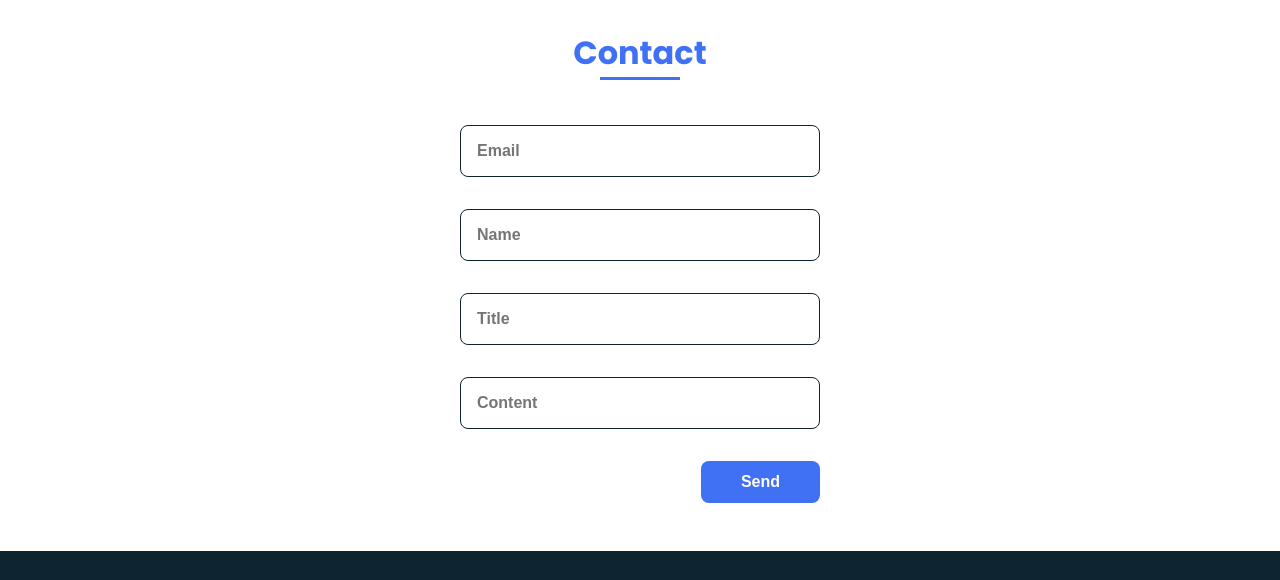
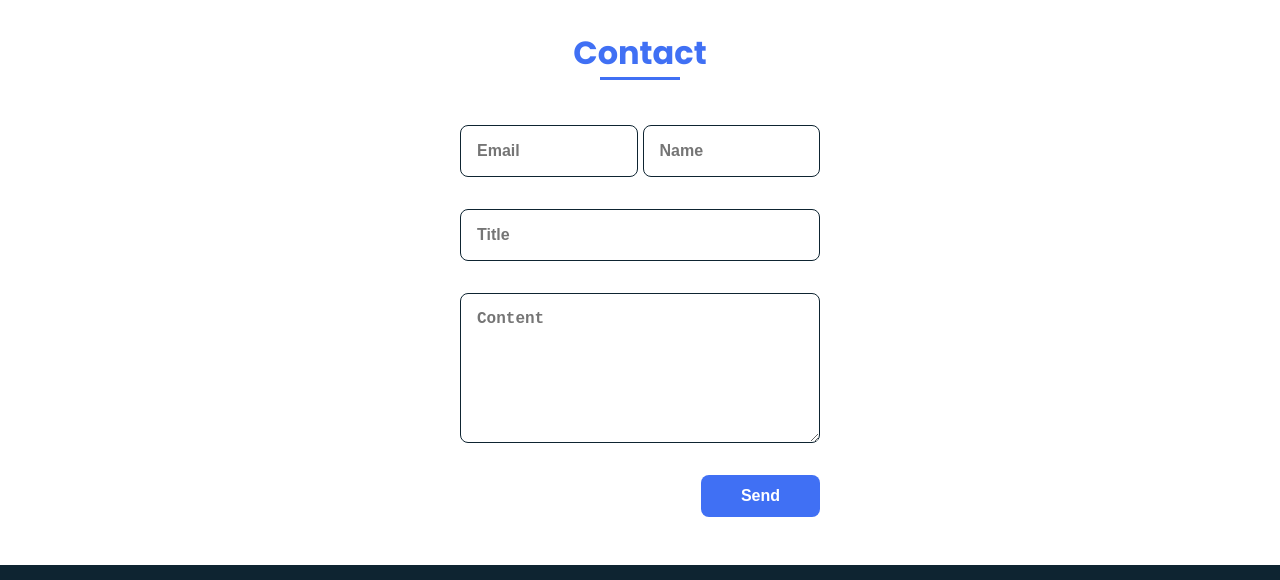
Before and after one commit to RazKirsha/Portfolio_RazK, a plain HTML site: page index.html in a window 1280 px wide. Shown: the part 3480-4060 px from the top of the page. Drawn offline with nearby package versions, Linux system fonts and the light colour scheme.

Commit message:
contact form edit

```diff
--- a/assets/css/styles.css
+++ b/assets/css/styles.css
@@ -460,6 +460,23 @@ img{
     height: 10em;
 }
 
+.email_me {
+  display: flex;
+  flex-direction: column;
+}
+
+.email_one {
+  display: flex;
+}
+
+.contact_email {
+  margin-right: 5px;
+}
+
+.contact_content {
+  height: 150px;
+}
+
 @media screen and (max-width: 900px) {
   .home__img{
     top: 25%;
--- a/index.html
+++ b/index.html
@@ -219,12 +219,15 @@
                 <h2 class="section-title">Contact</h2>
 
                 <div class="contact__container bd-grid">
-                    <form action="https://formsubmit.co/raz.kirsha@gmail.com" class="contact__form" method="POST">
-                        <input type="email" placeholder="Email" class="contact__input" name="email" required>
-                        <input type="text" placeholder="Name" class="contact__input" name="name" required>
+                    <form action="https://formsubmit.co/raz.kirsha@gmail.com" class="contact__form email_me" method="POST">
+                        <div class="email_one">
+                            <input type="email" placeholder="Email" class="contact__input contact_email" name="email" required>
+                            <input type="text" placeholder="Name" class="contact__input" name="name" required>
+                        </div>
                         <input type="text" placeholder="Title" class="contact__input" name="title" required>
-                        <input type="textarea" placeholder="Content" class="contact__input" name="content" required>
+                        <textarea placeholder="Content" class="contact__input contact_content" name="content" required></textarea>
                         <input type="hidden" name="_next" value="https://razkirsha.github.io/Portfolio_RazK/">
+                        <input type="hidden" name="_template" value="table">
                         <button type="submit" class="contact__button button">Send</button>
                     </form>
                 </div>
```
